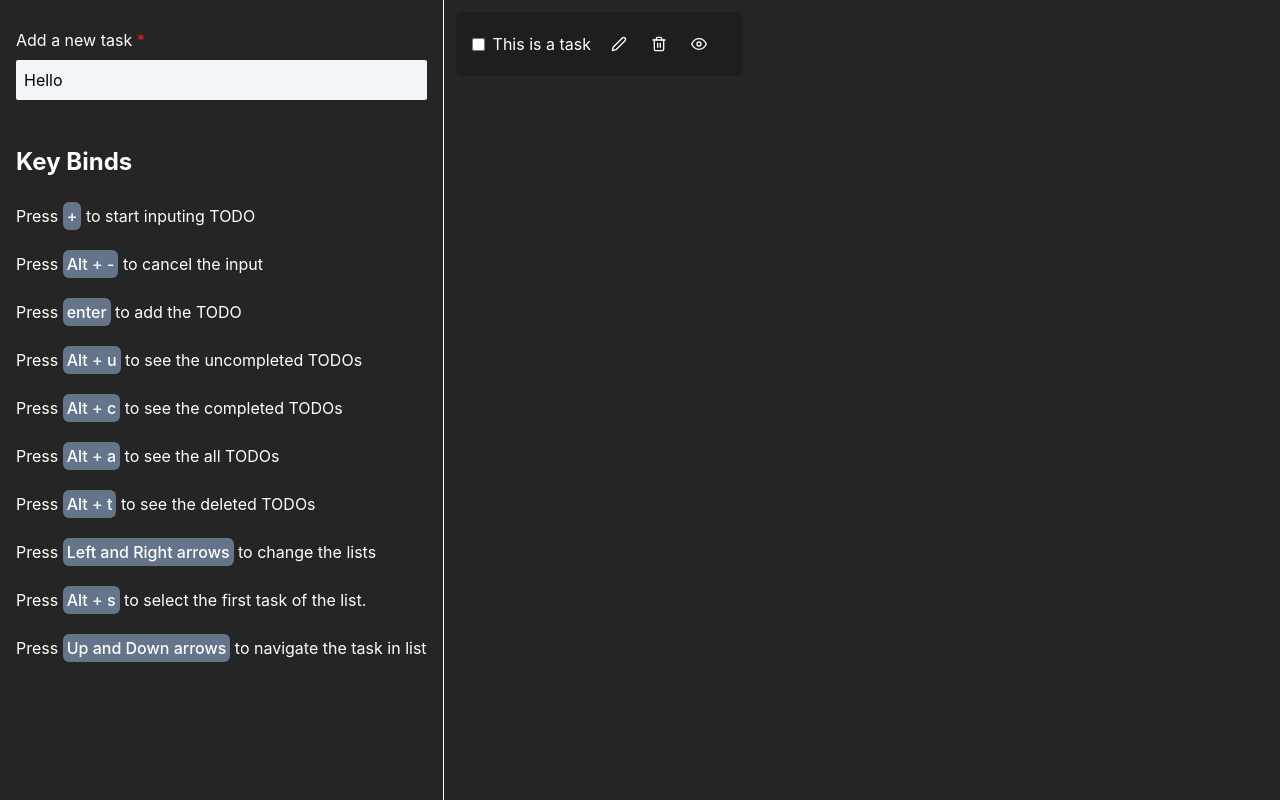
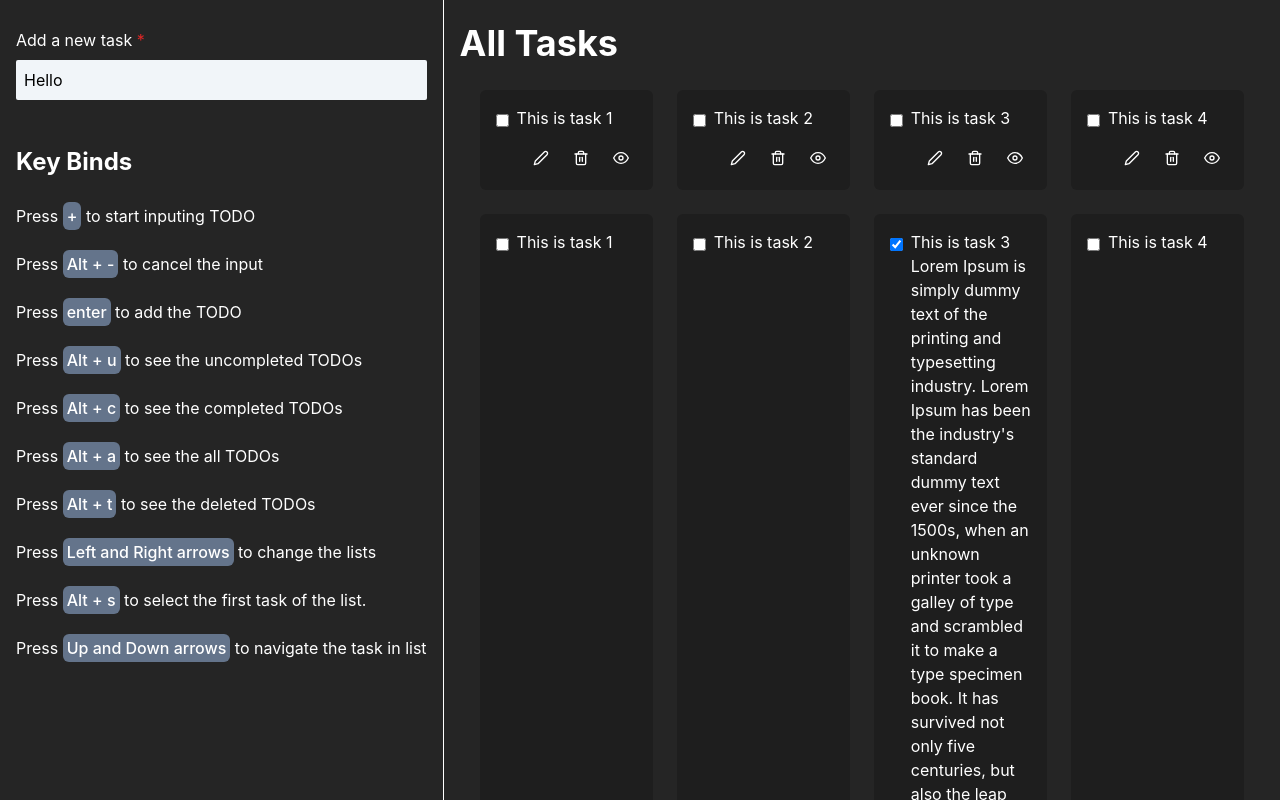
Before and after one commit to alsongarbuja/To-do_web, a React (Vite) app: page / in a window 1280 px wide. Shown: the top 800 px of the page. Built offline with nearby package versions, Linux system fonts and the light colour scheme.

Commit message:
WIP: grid layout for task list

```diff
--- a/src/App.tsx
+++ b/src/App.tsx
@@ -1,11 +1,22 @@
 import TaskCard from "./components/UI/TaskCard"
+import GridLayout from "./layouts/GridLayout"
 import MasterLayout from "./layouts/MasterLayout"
+import TaskLayout from "./layouts/TaskLayout"
+import { taskList } from "./utils/tasks"
 
 const App = () => {
   return (
     <div className="w-screen h-screen bg-[#252525]">
       <MasterLayout>
-        <TaskCard />
+        <TaskLayout>
+          <GridLayout>
+            {
+              taskList.map(task => (
+                <TaskCard {...task} isInGrid />
+              ))
+            }
+          </GridLayout>
+        </TaskLayout>
       </MasterLayout>
     </div>
   )
--- a/src/components/UI/TaskCard.tsx
+++ b/src/components/UI/TaskCard.tsx
@@ -1,27 +1,39 @@
 import { Edit2, Trash2, Eye } from "react-feather"
 import Button from "../fields/Button"
 
-const TaskCard = () => {
+interface TaskCardProps {
+    id: number;
+    content: string;
+    isCompleted: boolean;
+    isDeleted: boolean;
+    isInGrid?: boolean;
+    createdAt: Date;
+    updatedAt: Date;
+}
+
+const TaskCard = ({ isInGrid=false, content, isCompleted, id, isDeleted, createdAt, updatedAt }: TaskCardProps) => {
   return (
-    <div className="p-4 bg-black/20 rounded-md m-3 flex items-center">
-        <input type="checkbox" className="mr-2" />
-        <p>This is a task</p>
-        <div className="px-3 flex gap-2">
+    <div className={`p-4 bg-black/20 rounded-md m-3 flex gap-3 justify-between ${isInGrid ? 'flex-col': 'items-center'}`}>
+        <div className="flex items-start">
+            <input type="checkbox" className="mr-2 mt-2" checked={isCompleted} />
+            <p>{content}</p>
+        </div>
+        <div className={`flex gap-2 ${isInGrid && "justify-end"}`}>
             <Button
                 content={<Edit2 className="w-4 h-4" />}
-                onClick={() => console.log("Edit")}
+                onClick={() => console.log("Edit "+id)}
                 style="icon"
                 size="sm"
             />
             <Button
                 content={<Trash2 className="w-4 h-4" />}
-                onClick={() => console.log("Delete")}
+                onClick={() => console.log("Delete "+id)}
                 style="icon"
                 size="sm"
             />
             <Button
                 content={<Eye className="w-4 h-4" />}
-                onClick={() => console.log("Detail")}
+                onClick={() => console.log("Detail "+id)}
                 style="icon"
                 size="sm"
             />
--- /dev/null
+++ b/src/layouts/GridLayout.tsx
@@ -0,0 +1,14 @@
+
+interface GridLayoutProps {
+    children: React.ReactNode[];
+}
+
+const GridLayout = ({ children }: GridLayoutProps) => {
+  return (
+    <div className="grid grid-cols-2 md:grid-cols-4">
+        {children}
+    </div>
+  )
+}
+
+export default GridLayout
--- a/src/layouts/MasterLayout.tsx
+++ b/src/layouts/MasterLayout.tsx
@@ -8,8 +8,9 @@ const MasterLayout = ({ children }: MasterLayoutProps) => {
   return (
     <div className="flex text-white">
         <SideMenu />
-        <div>
-            {children}
+        <div className="flex-1 p-4">
+          <h1>All Tasks</h1>
+          {children}
         </div>
     </div>
   )
--- /dev/null
+++ b/src/layouts/TaskLayout.tsx
@@ -0,0 +1,14 @@
+
+interface TaskLayoutProps {
+    children: React.ReactNode;
+}
+
+const TaskLayout = ({ children }: TaskLayoutProps) => {
+  return (
+    <div className="p-2">
+        {children}
+    </div>
+  )
+}
+
+export default TaskLayout
--- /dev/null
+++ b/src/utils/tasks.ts
@@ -0,0 +1,82 @@
+export const taskList = [
+    {
+        id: 1,
+        content: 'This is task 1',
+        isCompleted: false,
+        isDeleted: false,
+        createdAt: new Date(),
+        updatedAt: new Date()
+    },
+    {
+        id: 2,
+        content: 'This is task 2',
+        isCompleted: false,
+        isDeleted: false,
+        createdAt: new Date(),
+        updatedAt: new Date()
+    },
+    {
+        id: 3,
+        content: 'This is task 3',
+        isCompleted: false,
+        isDeleted: false,
+        createdAt: new Date(),
+        updatedAt: new Date()
+    },
+    {
+        id: 4,
+        content: 'This is task 4',
+        isCompleted: false,
+        isDeleted: false,
+        createdAt: new Date(),
+        updatedAt: new Date()
+    },
+    {
+        id: 5,
+        content: 'This is task 1',
+        isCompleted: false,
+        isDeleted: false,
+        createdAt: new Date(),
+        updatedAt: new Date()
+    },
+    {
+        id: 6,
+        content: 'This is task 2',
+        isCompleted: false,
+        isDeleted: false,
+        createdAt: new Date(),
+        updatedAt: new Date()
+    },
+    {
+        id: 7,
+        content: "This is task 3 Lorem Ipsum is simply dummy text of the printing and typesetting industry. Lorem Ipsum has been the industry's standard dummy text ever since the 1500s, when an unknown printer took a galley of type and scrambled it to make a type specimen book. It has survived not only five centuries, but also the leap into electronic typesetting, remaining essentially unchanged. It was popularised in the 1960s with the release of Letraset sheets containing Lorem Ipsum passages, and more recently with desktop publishing software like Aldus PageMaker including versions of Lorem Ipsum.",
+        isCompleted: true,
+        isDeleted: false,
+        createdAt: new Date(),
+        updatedAt: new Date()
+    },
+    {
+        id: 8,
+        content: 'This is task 4',
+        isCompleted: false,
+        isDeleted: false,
+        createdAt: new Date(),
+        updatedAt: new Date()
+    },
+    {
+        id: 9,
+        content: 'This is task 3',
+        isCompleted: false,
+        isDeleted: false,
+        createdAt: new Date(),
+        updatedAt: new Date()
+    },
+    {
+        id: 10,
+        content: 'This is task 4',
+        isCompleted: false,
+        isDeleted: false,
+        createdAt: new Date(),
+        updatedAt: new Date()
+    },
+];
```
